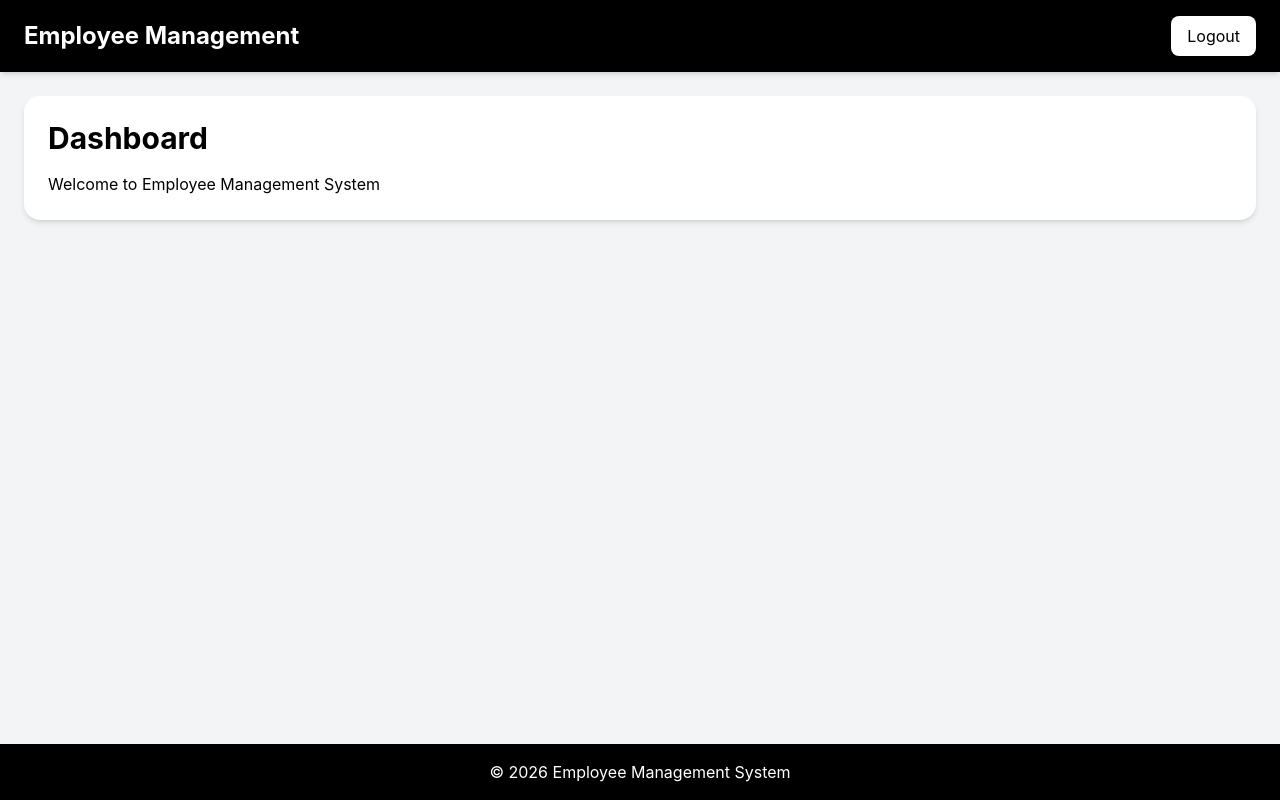
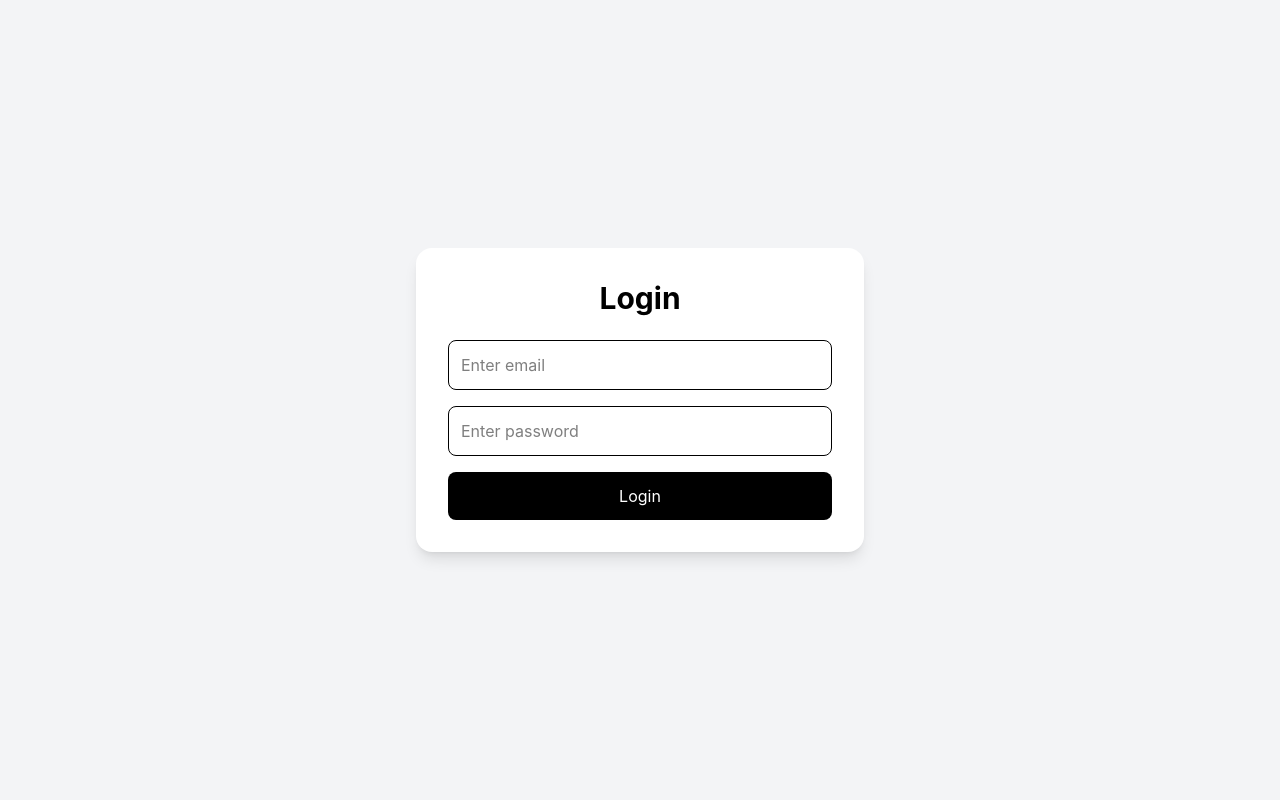
Before and after one commit to Dilipw/employee-management-system, a React app in the folder frontend/: page / in a window 1280 px wide. Built offline with nearby package versions, Linux system fonts and the light colour scheme; the HTML template or start-up script is replaced by a standard one.

Commit message:
feat: implement login page and integrate with routing

```diff
--- a/frontend/src/App.jsx
+++ b/frontend/src/App.jsx
@@ -1,9 +1,33 @@
+import {
+  BrowserRouter,
+  Routes,
+  Route
+} from "react-router-dom"
+
+import LoginPage from "./pages/LoginPage"
 import DashboardPage from "./pages/DashboardPage"
 
 function App() {
 
   return (
-    <DashboardPage />
+
+    <BrowserRouter>
+
+      <Routes>
+
+        <Route
+          path="/"
+          element={<LoginPage />}
+        />
+
+        <Route
+          path="/dashboard"
+          element={<DashboardPage />}
+        />
+
+      </Routes>
+
+    </BrowserRouter>
   )
 }
 
--- /dev/null
+++ b/frontend/src/pages/LoginPage.jsx
@@ -0,0 +1,43 @@
+function LoginPage() {
+
+  return (
+
+    <div className="min-h-screen flex items-center justify-center bg-gray-100">
+
+      <div className="bg-white w-full max-w-md p-8 rounded-2xl shadow-lg">
+
+        <h1 className="text-3xl font-bold text-center mb-6">
+
+          Login
+
+        </h1>
+
+        <form className="space-y-4">
+
+          <input
+            type="email"
+            placeholder="Enter email"
+            className="w-full border p-3 rounded-lg"
+          />
+
+          <input
+            type="password"
+            placeholder="Enter password"
+            className="w-full border p-3 rounded-lg"
+          />
+
+          <button
+            className="w-full bg-black text-white py-3 rounded-lg hover:bg-gray-800 transition"
+          >
+            Login
+          </button>
+
+        </form>
+
+      </div>
+
+    </div>
+  )
+}
+
+export default LoginPage
```
